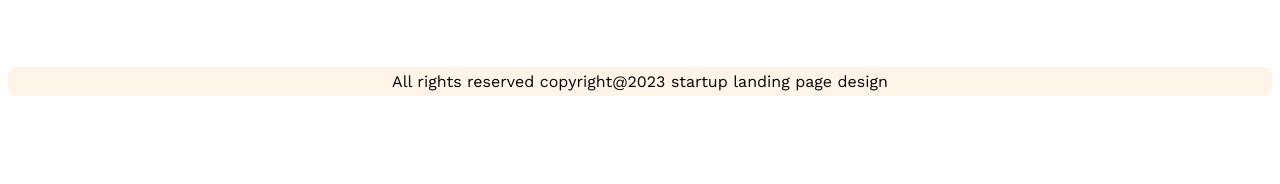
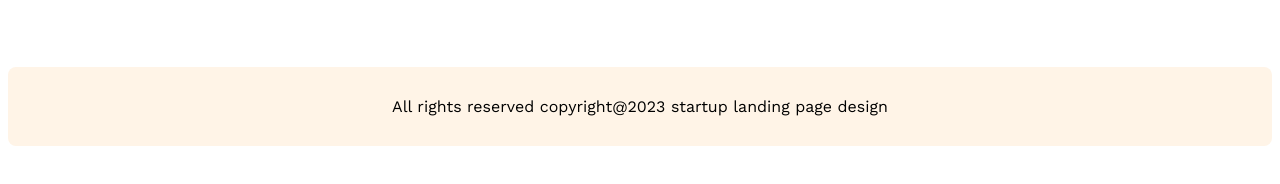
Before and after one commit to kamruzzaman-leeon/g3-architect-website, a plain HTML site: page index.html in a window 1280 px wide. Shown: the part 3798-3982 px from the top of the page. Before the commit the page ends 3910 px from the top, so only its background shows below. Drawn offline with nearby package versions, Linux system fonts and the light colour scheme.

Commit message:
footer issue solved

```diff
--- a/index.html
+++ b/index.html
@@ -131,7 +131,7 @@
 
     </main>
     <footer>
-        <p>All rights reserved copyright@2023 startup landing page design</p>
+        <p class="foot-text">All rights reserved copyright@2023 startup landing page design</p>
     </footer>
 </body>
 </html>
--- a/styles/architect.css
+++ b/styles/architect.css
@@ -217,12 +217,14 @@ footer {
     max-width: 1440px;
     border-radius: 8px;
     background: #FFF4E7;
-    margin: 70px auto 0px;
+    margin: 70px auto;
+
 
 
 }
-footer > p{
-    padding: 40px 410px;
+
+.foot-text{
+    padding: 30px 50px;
     text-align: center;
 }
 
@@ -267,8 +269,8 @@ footer > p{
     }
 }
 
-footer > p{
-    padding: 5px;
+.foot-text{
+    padding: 30px 50px;
     text-align: center;
 }
 
```
